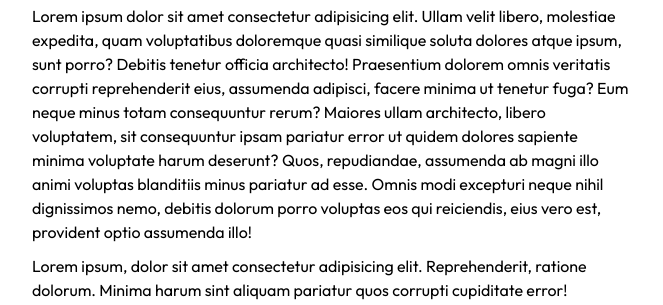
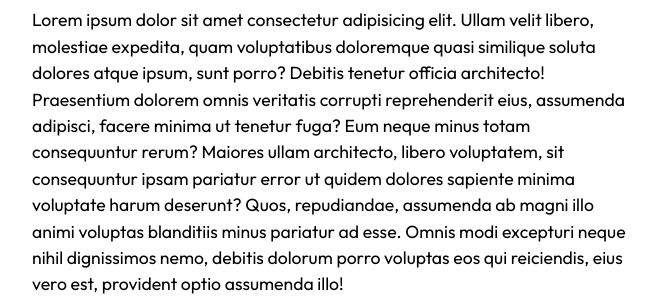
Before and after one commit to nuzoma/nwankwovictoruzoma, a plain HTML site: page index.html in a window 1280 px wide. Shown: the part 162-467 px from the top of the page, without its empty margins (308-971 px from the left). Drawn offline with Linux system fonts and the light colour scheme.

Commit message:
Increase type font sizes
Increased typography font sizes makes the design more readable
and overall improves the user experience

```diff
--- a/styles.css
+++ b/styles.css
@@ -30,6 +30,10 @@ nav a {
 p, h3 {
     margin: 10px 0px;
     line-height: 1.5;
+}
+
+p, a {
+    font-size: 1.1rem;
 }
 
 .container {
```
